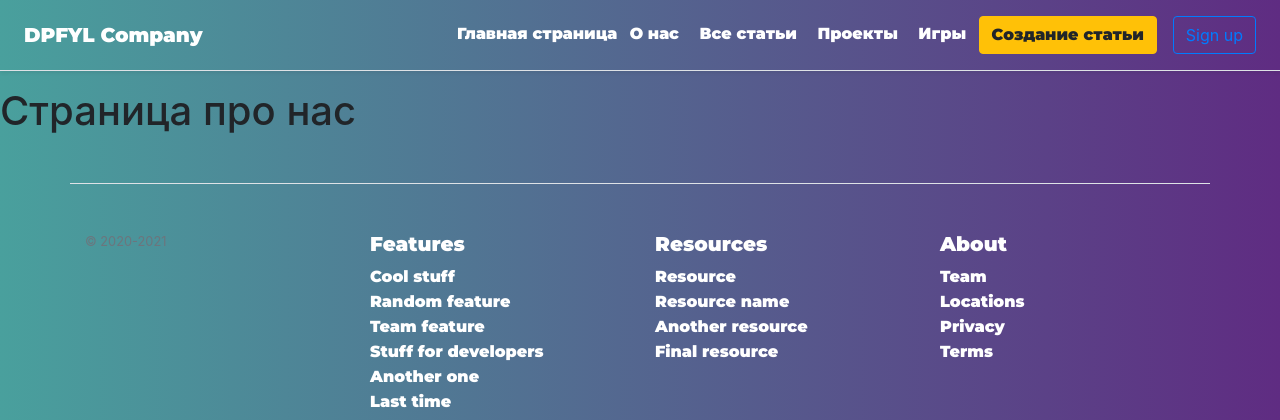
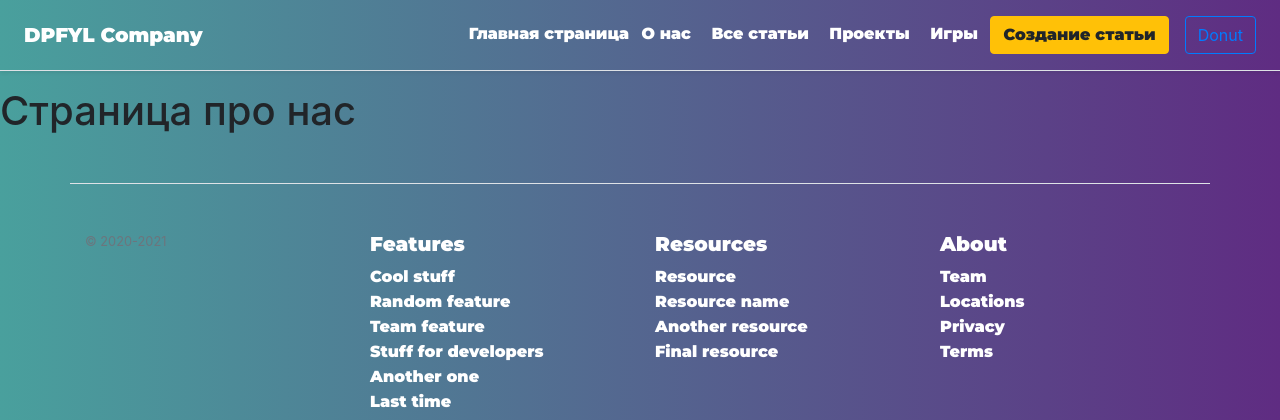
Before and after one commit to IMakeKolxoz/web_project_for_yandex_lyceum, a Flask app: page /about in a window 1280 px wide. Shown: the top 420 px of the page. Run offline with Flask 2, Linux system fonts and the light colour scheme; some libraries are stand-ins or nearby versions.

Commit message:
Update base.html

```diff
--- a/templates/base.html
+++ b/templates/base.html
@@ -31,7 +31,7 @@ background: linear-gradient(to right, #49a09d, #5f2c82); /* W3C, IE 10+/ Edge, F
         <a class="p-2 text-white" style="font-family: 'Montserrat', sans-serif; font-weight: 700;" href="/game">Игры</a>
         <a class="btn btn-warning" style="font-family: 'Montserrat', sans-serif; font-weight: 700; color" href="/create-article">Создание статьи</a>
     </nav>
-    <a class="btn btn-outline-primary" href="#">Sign up</a>
+    <a class="btn btn-outline-primary" href="#">Donut</a>
 </div>
 {% block body%}{% endblock%}
 
```
